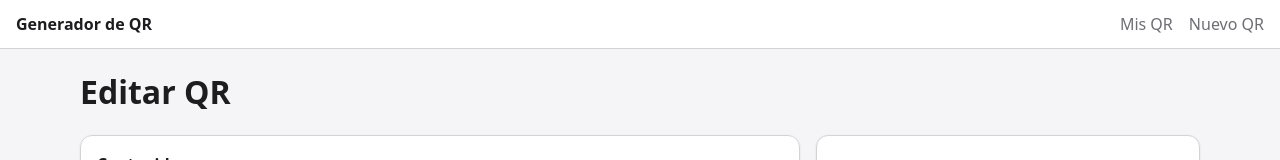
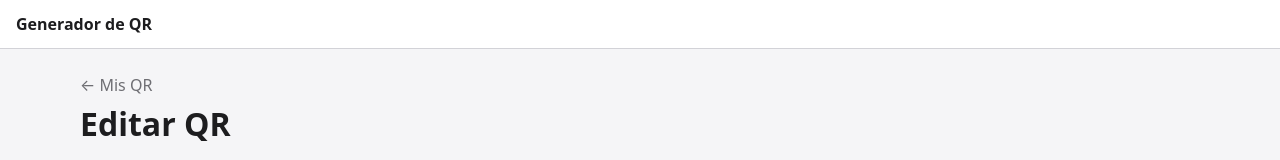
Before and after one commit to albaboo/qr-generator, an Angular app in the folder frontend/: page /qr/1 in a window 1280 px wide. Shown: the top 160 px of the page. Built offline with nearby package versions, Linux system fonts and the light colour scheme; no server answers.

Commit message:
style: dejar un solo botón para crear QR en la pantalla principal

```diff
--- a/frontend/src/app/app.ts
+++ b/frontend/src/app/app.ts
@@ -1,16 +1,12 @@
 import { ChangeDetectionStrategy, Component } from '@angular/core';
-import { RouterLink, RouterLinkActive, RouterOutlet } from '@angular/router';
+import { RouterLink, RouterOutlet } from '@angular/router';
 
 @Component({
   selector: 'app-root',
-  imports: [RouterLink, RouterLinkActive, RouterOutlet],
+  imports: [RouterLink, RouterOutlet],
   template: `
     <header class="app-header">
       <a class="app-header__brand" routerLink="/">Generador de QR</a>
-      <nav aria-label="Principal">
-        <a routerLink="/" routerLinkActive="active" [routerLinkActiveOptions]="{ exact: true }">Mis QR</a>
-        <a routerLink="/nuevo" routerLinkActive="active">Nuevo QR</a>
-      </nav>
     </header>
     <main class="app-main">
       <router-outlet />
--- a/frontend/src/app/pages/qr-editor.html
+++ b/frontend/src/app/pages/qr-editor.html
@@ -1,3 +1,4 @@
+<a class="back-link" routerLink="/">← Mis QR</a>
 <div class="page-header">
   <h1>{{ id() ? 'Editar QR' : 'Nuevo QR' }}</h1>
 </div>
--- a/frontend/src/app/pages/qr-editor.ts
+++ b/frontend/src/app/pages/qr-editor.ts
@@ -1,5 +1,5 @@
 import { ChangeDetectionStrategy, Component, OnInit, computed, inject, input, signal } from '@angular/core';
-import { Router } from '@angular/router';
+import { Router, RouterLink } from '@angular/router';
 import { designWarnings } from '../qr/contrast';
 import {
   BORDER_WIDTH,
@@ -29,7 +29,7 @@ interface Choice<T> {
 /** Crear un QR (`/nuevo`) o editar uno guardado (`/qr/:id`). */
 @Component({
   selector: 'app-qr-editor',
-  imports: [QrDownload, QrPreview],
+  imports: [QrDownload, QrPreview, RouterLink],
   templateUrl: './qr-editor.html',
   host: { '(window:beforeunload)': 'warnBeforeUnload($event)' },
   changeDetection: ChangeDetectionStrategy.OnPush,
--- a/frontend/src/app/pages/qr-list.ts
+++ b/frontend/src/app/pages/qr-list.ts
@@ -13,7 +13,10 @@ import { QrPreview } from '../qr/qr-preview';
   template: `
     <div class="page-header">
       <h1>Mis QR</h1>
-      <a class="button" routerLink="/nuevo">Nuevo QR</a>
+      <!-- Con la lista vacía el único botón para crear es el del aviso. Sin servidor no hay aviso, pero se puede descargar. -->
+      @if (qrs()?.length || error()) {
+        <a class="button" routerLink="/nuevo">Nuevo QR</a>
+      }
     </div>
 
     @if (error()) {
@@ -23,8 +26,11 @@ import { QrPreview } from '../qr/qr-preview';
     @if (qrs(); as qrs) {
       @if (qrs.length === 0) {
         <div class="empty card">
-          <p>Todavía no has guardado ningún QR.</p>
-          <a class="button" routerLink="/nuevo">Crear el primero</a>
+          <p>
+            Todavía no tienes ningún QR. Crea uno a partir de un enlace, personalízalo y guárdalo para descargarlo
+            cuando quieras.
+          </p>
+          <a class="button" routerLink="/nuevo">Crear un QR</a>
         </div>
       } @else {
         <ul class="qr-grid">
--- a/frontend/src/styles.css
+++ b/frontend/src/styles.css
@@ -100,25 +100,21 @@ a {
   text-decoration: none;
 }
 
-.app-header nav {
-  display: flex;
-  gap: 1rem;
+.app-main {
+  max-width: 72rem;
+  margin: 0 auto;
+  padding: 1.5rem 1rem 3rem;
 }
 
-.app-header nav a {
+.back-link {
+  display: inline-block;
+  margin-bottom: 0.5rem;
   color: var(--color-muted);
   text-decoration: none;
 }
 
-.app-header nav a.active {
+.back-link:hover {
   color: var(--color-text);
-  font-weight: 600;
-}
-
-.app-main {
-  max-width: 72rem;
-  margin: 0 auto;
-  padding: 1.5rem 1rem 3rem;
 }
 
 .page-header {
@@ -349,12 +345,17 @@ input[type='range'] {
 
 .empty {
   display: grid;
-  justify-items: start;
-  gap: 0.75rem;
+  justify-items: center;
+  gap: 1rem;
+  max-width: 32rem;
+  margin: 2rem auto 0;
+  padding: 2rem 1.5rem;
+  text-align: center;
 }
 
 .empty p {
   margin: 0;
+  color: var(--color-muted);
 }
 
 .qr-grid {
```
Also changed, not shown: 1 other file (tests, documents, lock files or other folders).
